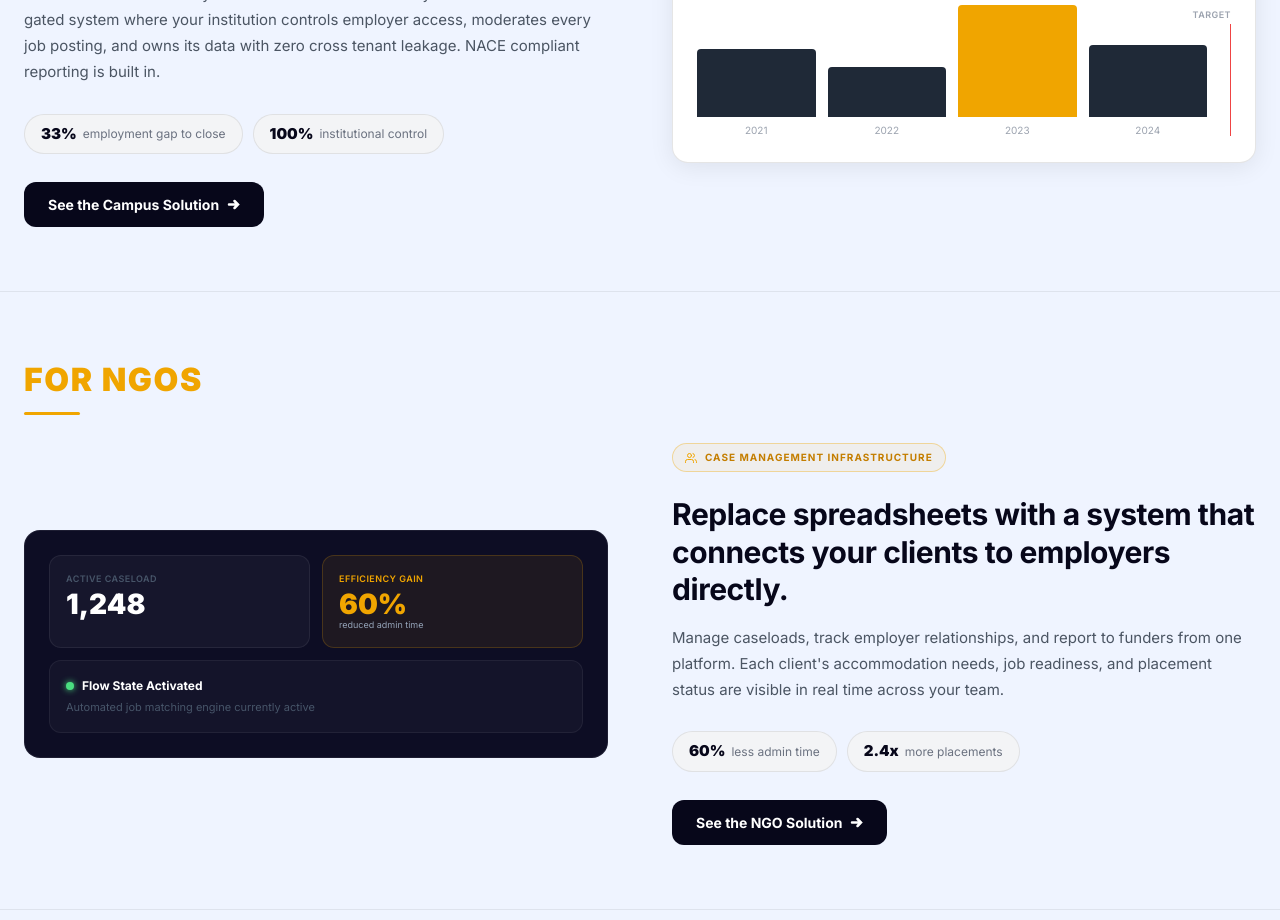
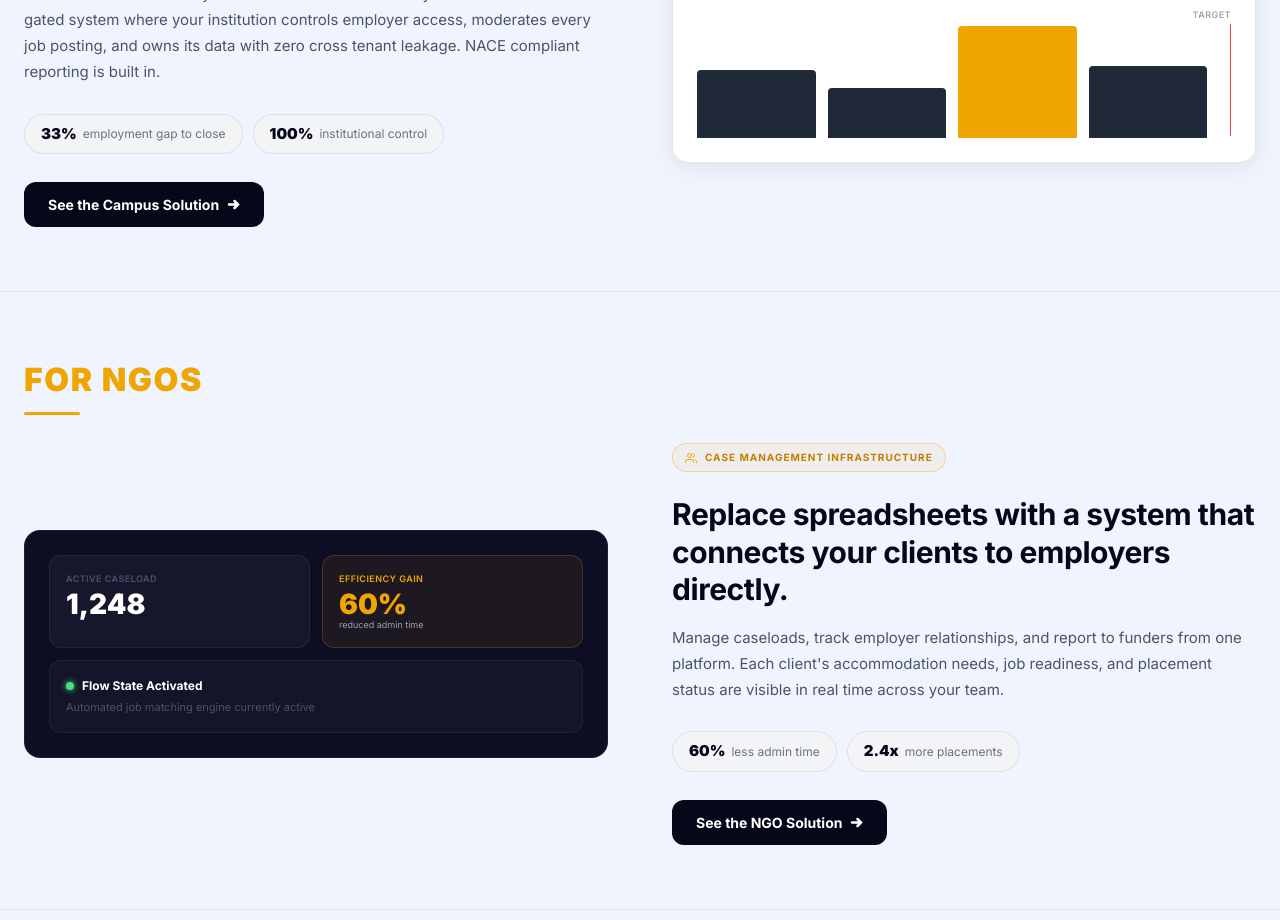
Before and after one commit to iamvk07/enabledtalent-landing, a Next.js app: page / in a window 1280 px wide. Shown: the part 1640-2560 px from the top of the page. Built offline with nearby package versions, Linux system fonts and the light colour scheme.

Commit message:
Remove year labels from Universities bar chart

```diff
--- a/components/Solutions.tsx
+++ b/components/Solutions.tsx
@@ -27,7 +27,6 @@ function UniversitiesVisual() {
                 className="w-full rounded-t"
                 style={{ height: `${b.hPx}px`, background: b.active ? '#f0a500' : '#1f2937' }}
               />
-              <span className="text-[10px]" style={{ color: '#9ca3af' }}>{b.yr}</span>
             </div>
           ))}
         </div>
```
